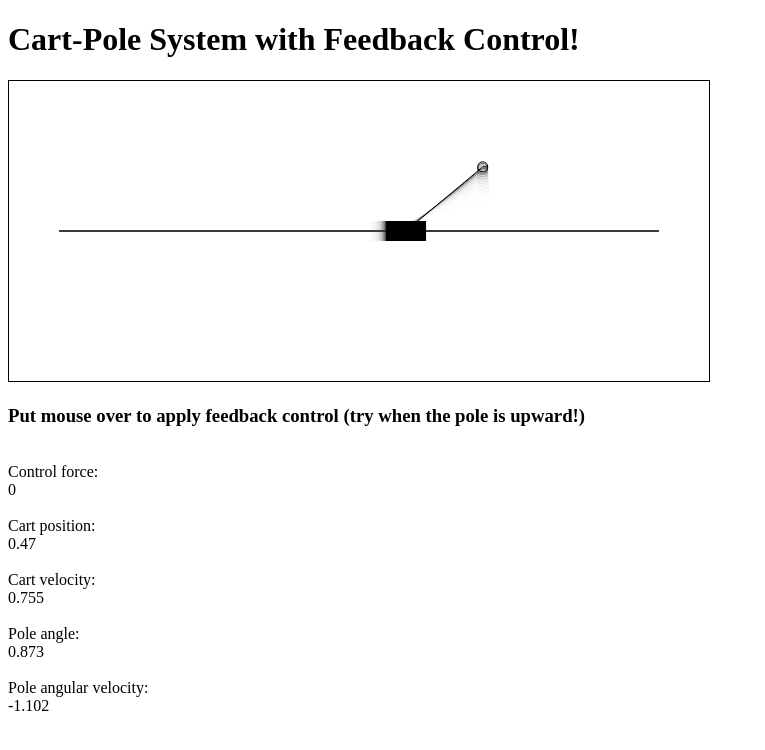
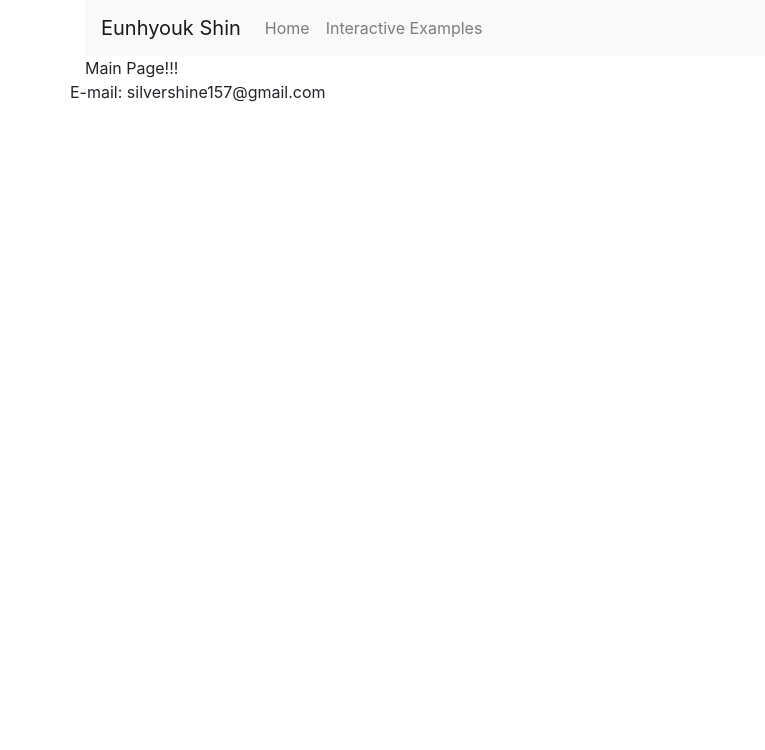
Before and after one commit to silvershine157/silvershine157.github.io, a Jekyll site: the page built from index.html, in a window 1280 px wide. Shown: the top 750 px of the page, without its empty margins (0-765 px from the left). Built offline with Jekyll 4.4.1, drawn with Linux system fonts in a browser that asks for light colours; nearby versions of some CDN libraries.

Commit message:
bootstrap

```diff
--- a/_layouts/default.html
+++ b/_layouts/default.html
@@ -1,29 +1,35 @@
 <!DOCTYPE html>
-	<html>
+<html lang="en">
 <head>
+	<meta charset="UTF-8">
 	<title>{{ page.title }}</title>
-			<!-- link to main stylesheet -->
-			<link rel="stylesheet" type="text/css" href="/css/main.css">
+
+	<!-- jQuery, Bootstrap-->
+	<script src="https://code.jquery.com/jquery-3.3.1.slim.min.js" integrity="sha384-q8i/X+965DzO0rT7abK41JStQIAqVgRVzpbzo5smXKp4YfRvH+8abtTE1Pi6jizo" crossorigin="anonymous"></script>
+	<script src="https://cdnjs.cloudflare.com/ajax/libs/popper.js/1.14.3/umd/popper.min.js" integrity="sha384-ZMP7rVo3mIykV+2+9J3UJ46jBk0WLaUAdn689aCwoqbBJiSnjAK/l8WvCWPIPm49" crossorigin="anonymous"></script>
+	<script src="https://stackpath.bootstrapcdn.com/bootstrap/4.1.3/js/bootstrap.min.js" integrity="sha384-ChfqqxuZUCnJSK3+MXmPNIyE6ZbWh2IMqE241rYiqJxyMiZ6OW/JmZQ5stwEULTy" crossorigin="anonymous"></script>
+	<link rel="stylesheet" href="https://stackpath.bootstrapcdn.com/bootstrap/4.1.3/css/bootstrap.min.css" integrity="sha384-MCw98/SFnGE8fJT3GXwEOngsV7Zt27NXFoaoApmYm81iuXoPkFOJwJ8ERdknLPMO" crossorigin="anonymous">
+
 </head>
-		<body>
-			<nav>
-	    		<ul>
-	        		<li><a href="/">Home</a></li>
-		        	<li><a href="/about">About</a></li>
-	        		<li><a href="/cv">CV</a></li>
-	        		<li><a href="/blog">Blog</a></li>
+<body onload="main();">
+	<div class="container">
+		<nav class="navbar navbar-expand-lg navbar-light bg-light">
+		  <a class="navbar-brand" href="/index.html">Eunhyouk Shin</a>
+		  <div class="collapse navbar-collapse" id="navbarNav">
+		    <ul class="navbar-nav">
+		      <li class="nav-item">
+		        <a class="nav-link" href="/index.html">Home</a>
+		      </li>
+		      <li class="nav-item">
+		        <a class="nav-link" href="/interactive_examples.html">Interactive Examples</a>
+		      </li>
 		    </ul>
+		  </div>
 		</nav>
-			<div class="container">
-
 		{{ content }}
-
-			</div><!-- /.container -->
-			<footer>
-	    		<ul>
-	        		<li><a href="mailto:hankquinlanhub@gmail.com">email</a></li>
-	        		<li><a href="https://github.com/hankquinlan">github.com/hankquinlan</a></li>
-				</ul>
-			</footer>
+		<div class="row">
+		E-mail: silvershine157@gmail.com
+		</div>
+	</div>
 </body>
 </html>
--- /dev/null
+++ b/_layouts/home.html
@@ -0,0 +1,4 @@
+---
+layout: default
+---
+{{ content }}
--- a/index.html
+++ b/index.html
@@ -1,22 +1,5 @@
-<!DOCTYPE html>
-<html lang="en">
-<head>
-	<meta charset="UTF-8">
-	<title>Cart-Pole</title>
-	<script src='https://code.jquery.com/jquery-3.1.0.min.js'></script>
-    <style type="text/css">
-      canvas { border: 1px solid black; }
-    </style>
-</head>
-<body onload="main();">
-	<h1>Cart-Pole System with Feedback Control!</h1>
-	<canvas id="main-disp" width="700" height="300"></canvas>
-	<h3>Put mouse over to apply feedback control (try when the pole is upward!)</h3>
-	<br>Control force:<div id='dispu'>U</div>
-	<br>Cart position:<div id="dispx">AD</div>
-	<br>Cart velocity:<div id="dispxd">XD</div>
-	<br>Pole angle:<div id="dispa">A</div>
-	<br>Pole angular velocity:<div id="dispad">X</div>
-
-<script src="js/main.js"></script>
-</html>
+---
+layout: home
+title: Main Page
+---
+Main Page!!!
--- /dev/null
+++ b/interactive_examples.html
@@ -0,0 +1,5 @@
+---
+layout: ie
+title: Interactive Examples
+---
+This is interactive examples' main page
```
Also changed, not shown: _layouts/ie.html (added, +24 -0 lines), _posts/2018-05-25-my-first-post.md (deleted, +0 -8 lines), _posts/2018-07-10-ie-cart_pole.md (added, +138 -0 lines), 2 other files. Lines whose indentation alone changed are shown as unchanged.
